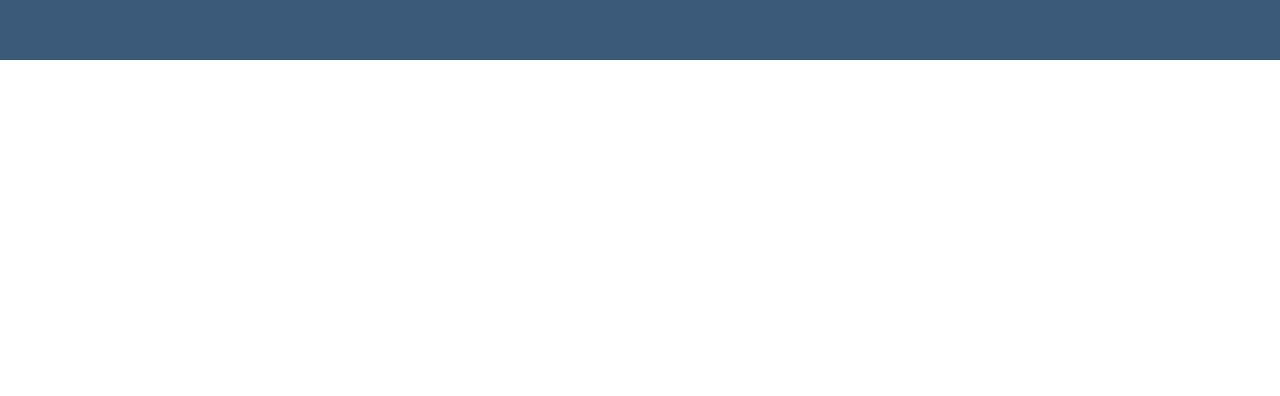
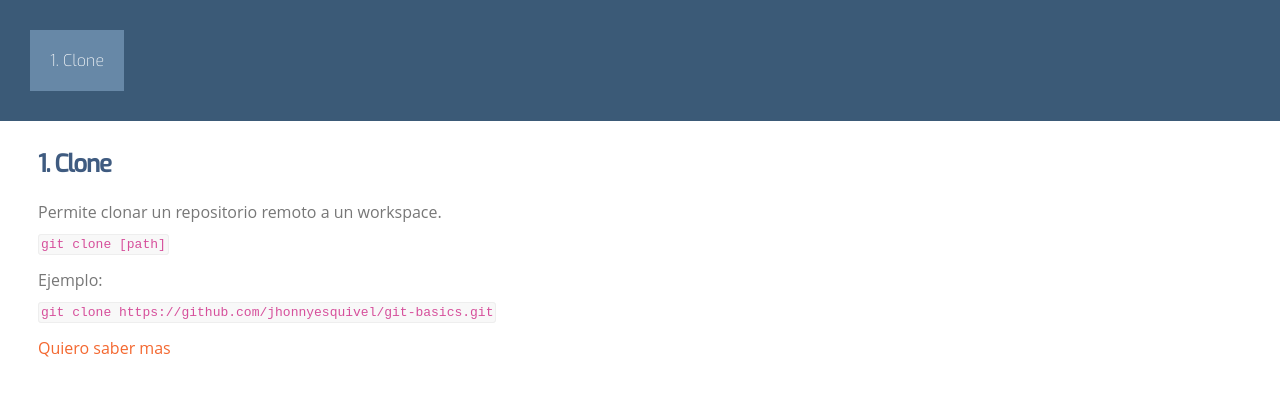
Before and after one commit to jhonnyesquivel/git-basics, a website: page index.html in a window 1280 px wide. Drawn offline with nearby package versions, Linux system fonts and the light colour scheme; a web font is replaced by a local one.

Commit message:
Se añade sección clone (#20)

```diff
--- a/index.html
+++ b/index.html
@@ -13,12 +13,20 @@
   <nav class="nav">
     <div class="padded">
       <ul>
-
+        <li><a id="link1" class="nav-section1" href="#section1">1. Clone</a></li>
       </ul>
     </div>
   </nav>
 
+  <article>
+    <h1 id="section1">1. Clone</h1>
+    <p>Permite clonar un repositorio remoto a un workspace.</p>
+    <code> git clone [path] </code>
+    <p>Ejemplo:</p>
+    <code> git clone https://github.com/jhonnyesquivel/git-basics.git </code>
 
+    <p><a href="https://git-scm.com/docs/git-clone">Quiero saber mas</a></p>
+  </article>
 
   <script src="https://code.jquery.com/jquery-3.5.0.min.js"
     integrity="sha256-xNzN2a4ltkB44Mc/Jz3pT4iU1cmeR0FkXs4pru/JxaQ=" crossorigin="anonymous"></script>
```
